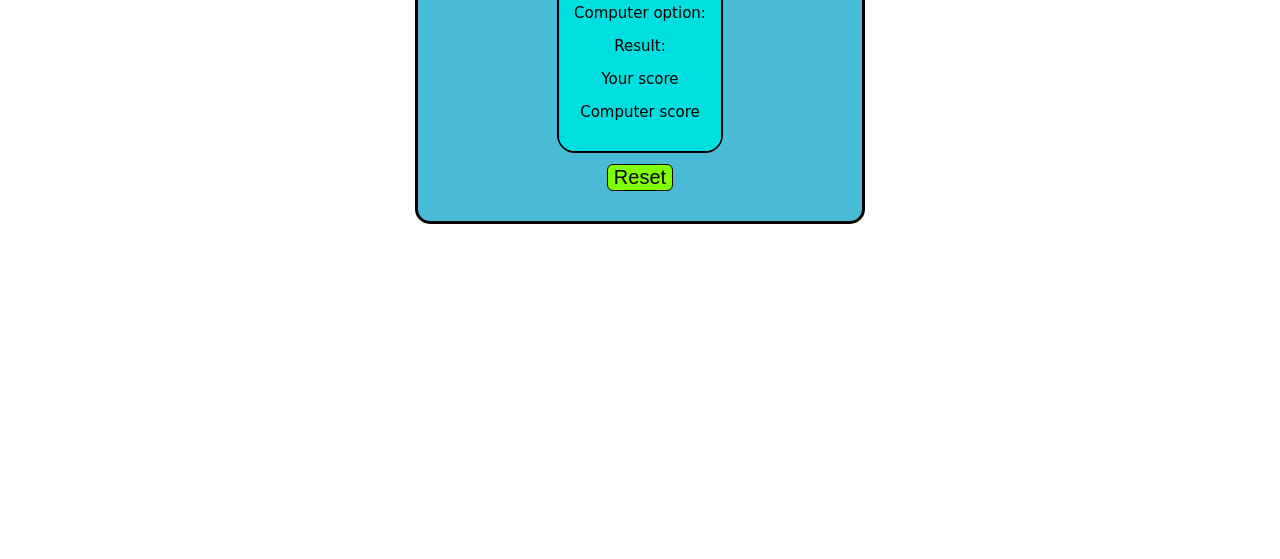
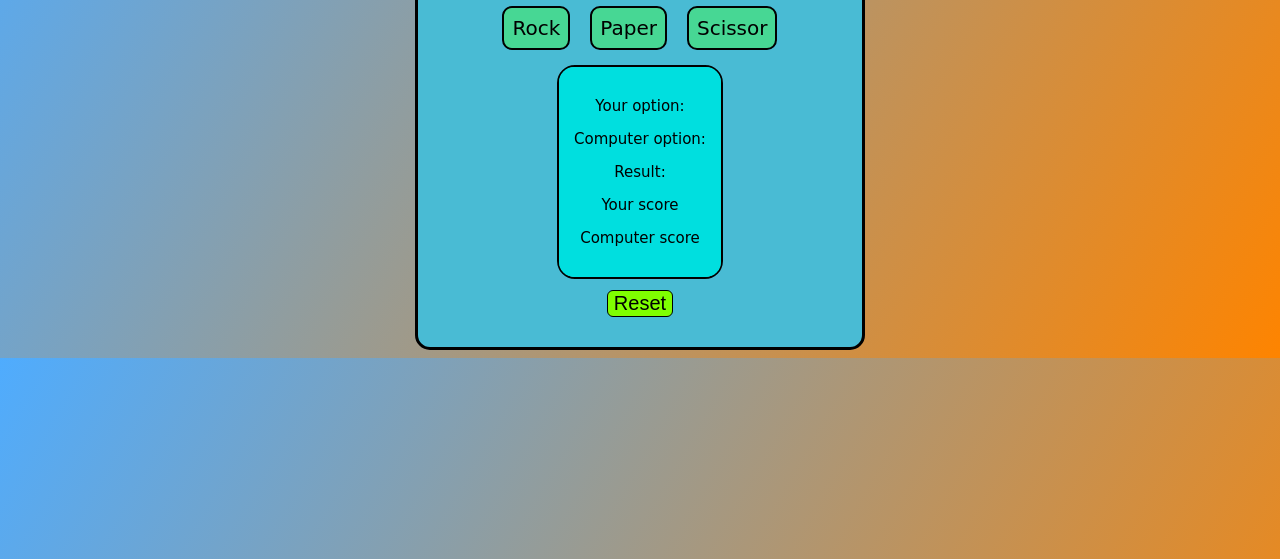
Before and after one commit to indhirakumar-ik/RockPaperScissorGame, a plain HTML site: page index.html in a window 1280 px wide. Shown: the part 241-800 px from the top of the page. Drawn offline with Linux system fonts and the light colour scheme.

Commit message:
day 3 task in nimblex

```diff
--- a/style.css
+++ b/style.css
@@ -2,6 +2,7 @@ body{
     display: flex;
     justify-content: center;
     align-items: center;
+    background: linear-gradient(120deg, #4facfe, #fe8400);
 }
 
 
@@ -11,6 +12,7 @@ body{
     border: 3px solid;
     padding: 30px;
     border-radius: 15px;
+    margin-top: 10%;
 }
 
 .button{
```
